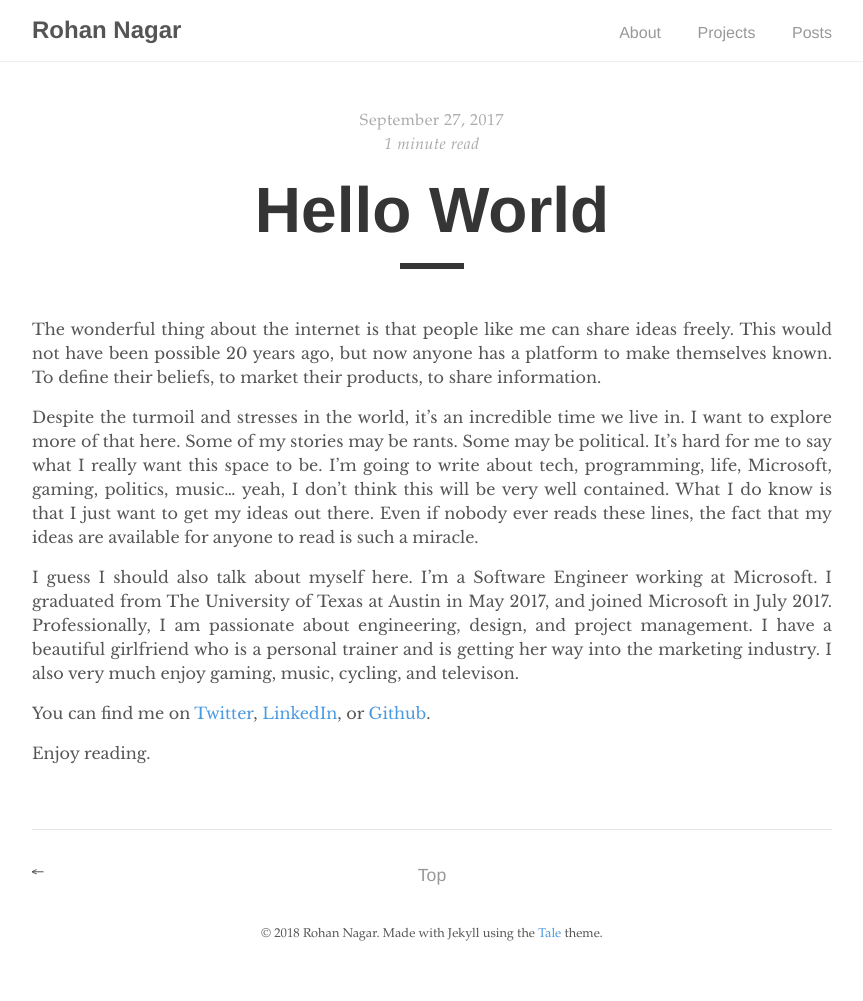
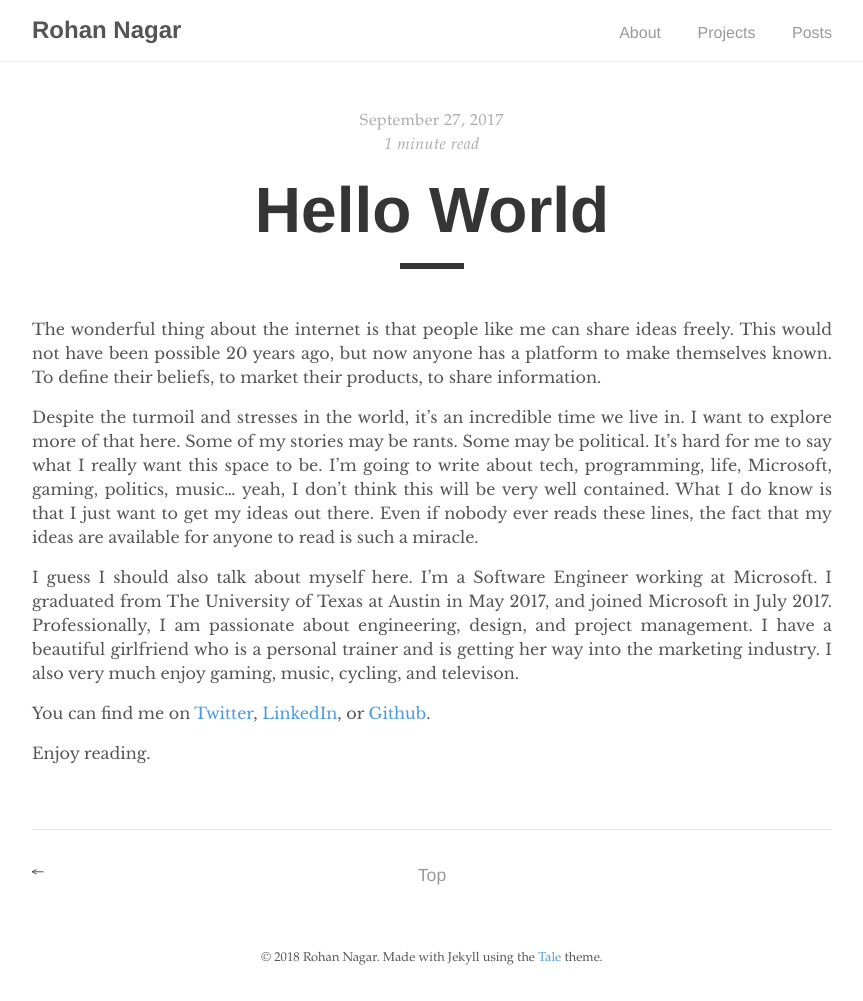
Before and after one commit to RohanNagar/RohanNagar.github.io, a Jekyll site: the page built from _posts/2017-09-27-hello-world.md, in a window 1280 px wide. Shown: the whole page, without its empty margins (208-1071 px from the left). Built offline with Jekyll 4.4.1, drawn with Linux system fonts in a browser that asks for light colours; comment, search, counter and statistics services are not loaded; before the commit the page ends 977 px from its top, so only the background shows below that.

Commit message:
Re-add line breaks in correct post

```diff
--- a/_layouts/post.html
+++ b/_layouts/post.html
@@ -27,12 +27,12 @@
   {% endif %}
 
   <a href="#" class="top">Top</a>
+  </br>
+  </br>
 </div>
 
-<div class="comments">
-  <script src="https://utteranc.es/client.js"
-          repo="RohanNagar/rohannagar.github.io"
-          issue-term="title"
-          async>
-  </script>
-</div>
+<script src="https://utteranc.es/client.js"
+        repo="RohanNagar/rohannagar.github.io"
+        issue-term="title"
+        async>
+</script>
```
